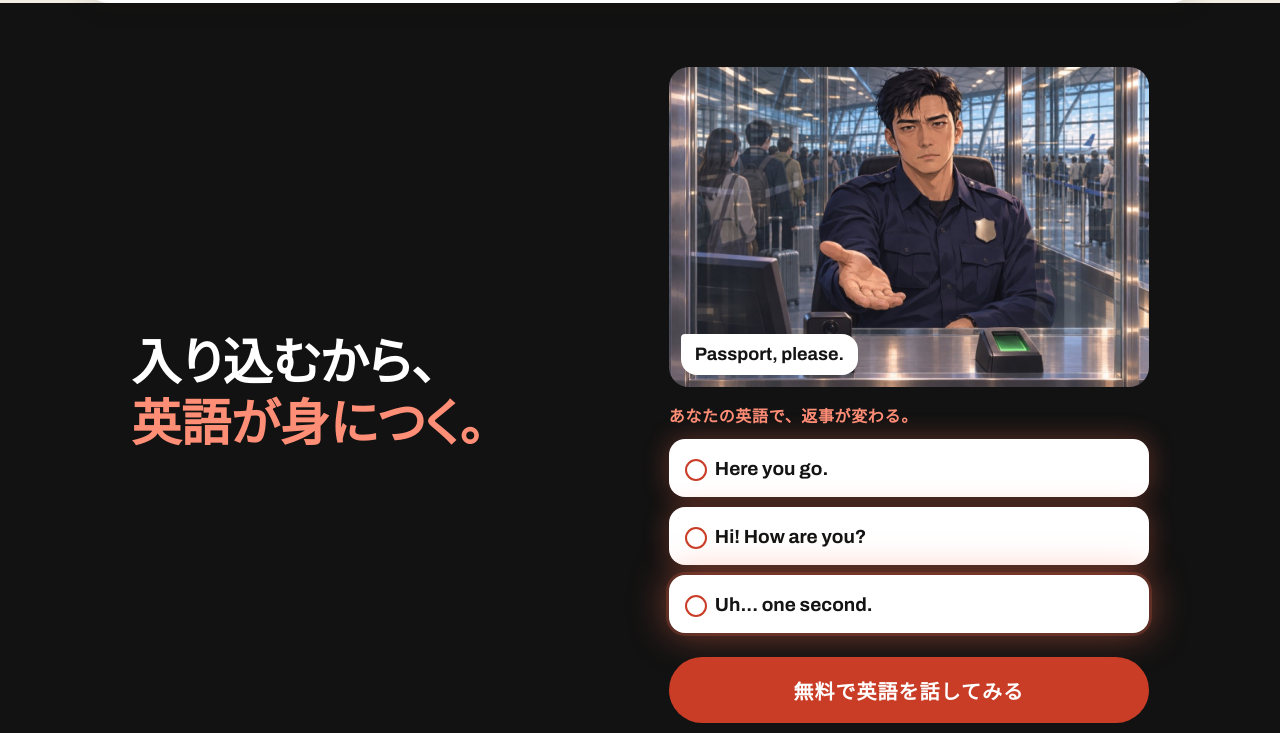
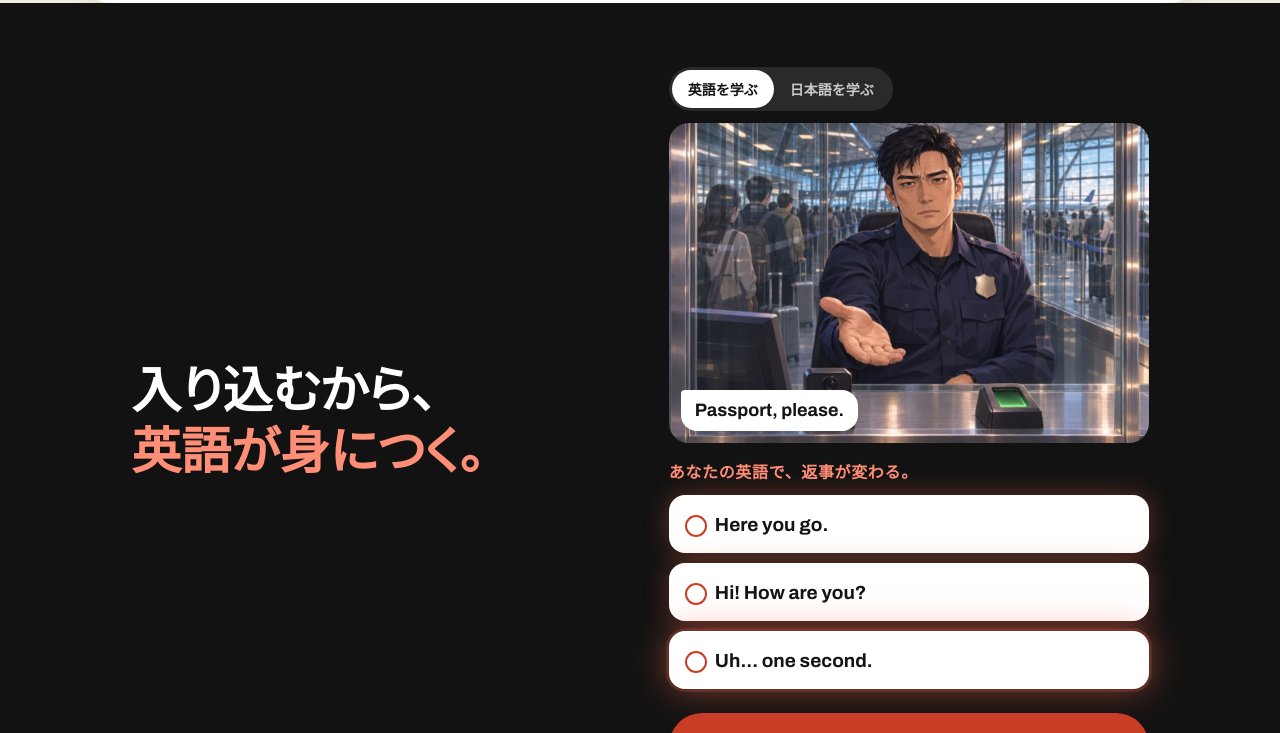
Before and after one commit to NTPoker/aun-site, a plain HTML site: page ja/index.html in a window 1280 px wide. Shown: the part 67-800 px from the top of the page. Drawn offline with Linux system fonts and the light colour scheme; a web font is replaced by a local one.

Commit message:
冒頭に「英語を学ぶ／日本語を学ぶ」（NT 11/22「勉強できるのは英語と日本語」「母国語は実装を見て」）：英語＝入国審査・本音は日本語、日本語＝寿司屋・本音は英語。見出し・ボタン・行き先（sushi は ?hl=en）も切り替わる。Codex 48
Co-Authored-By: Claude Opus 5.5 <noreply@anthropic.com>

```diff
--- a/ja/index.html
+++ b/ja/index.html
@@ -60,7 +60,12 @@ gtag('js',new Date());gtag('config','G-T49S0CQFE1');
 .hp-m.me{justify-content:flex-end}
 .hp-m p{margin:0;max-width:86%;border-radius:4px 16px 16px 16px;padding:9px 14px;background:#fff;color:#141414;font-family:'Archivo',var(--sans);font-size:17px;font-weight:600;line-height:1.35}
 .hp-m.me p{background:var(--red);color:#fff;border-radius:16px 4px 16px 16px}
-.hp-m b{flex:none;width:34px;height:34px;border-radius:50%;background:url(/img/learn/officer_park.jpg) 50% 20%/cover}
+.hp-m b{flex:none;width:34px;height:34px;border-radius:50%;background:var(--who,url(/img/learn/officer_park.jpg)) 50% 20%/cover}
+/* 学ぶ言葉の切り替え（NT 11/22「勉強できるのは英語と日本語」「母国語は実装を見て」）：英語＝入国審査・本音は日本語、日本語＝寿司屋・本音は英語 */
+.hp-lang{align-self:flex-start;display:flex;padding:3px;border-radius:999px;background:rgba(255,255,255,.1)}
+.hp-lang button{min-height:38px;border:0;border-radius:999px;background:none;color:rgba(255,255,255,.75);padding:0 16px;font:inherit;font-size:14px;font-weight:800;cursor:pointer}
+.hp-lang button[aria-pressed=true]{background:#fff;color:#141414}
+.hp-lang button:focus-visible{outline:3px solid #FF8E77;outline-offset:2px}
 .hp-t{margin:-4px 0 0 42px;font-size:14px;line-height:1.5;color:rgba(255,255,255,.6);animation:hpIn .4s both}
 .hp-redo{align-self:flex-end;flex:none;width:40px;height:40px;border:0;border-radius:50%;background:rgba(255,255,255,.14);color:#fff;display:flex;align-items:center;justify-content:center;cursor:pointer}
 .hp-redo[hidden]{display:none}.hp-redo svg{width:20px;height:20px}
@@ -134,9 +139,10 @@ gtag('js',new Date());gtag('config','G-T49S0CQFE1');
 <main>
 <section class="hp" aria-label="物語の見本">
 <div class="hp-in">
-<h1 class="hp-h"><span class="nw">入り込むから、</span><br><span class="nw"><em>英語が身につく。</em></span></h1>
-<div class="hp-play">
-<figure class="hp-scene"><img src="/img/learn/scene_border.jpg" alt="入国審査のブース。審査官が手を出している"><figcaption><p lang="en">Passport, please.</p></figcaption></figure>
+<h1 class="hp-h"><span class="nw">入り込むから、</span><br><span class="nw"><em id="hp-goal">英語が身につく。</em></span></h1>
+<div class="hp-play" id="hp-play">
+<div class="hp-lang" role="group" aria-label="学ぶ言葉"><button type="button" aria-pressed="true" data-l="en">英語を学ぶ</button><button type="button" aria-pressed="false" data-l="ja">日本語を学ぶ</button></div>
+<figure class="hp-scene"><img id="hp-img" src="/img/learn/scene_border.jpg" alt="入国審査のブース。審査官が手を出している"><figcaption><p id="hp-line" lang="en">Passport, please.</p></figcaption></figure>
 <button type="button" class="hp-redo" id="hp-redo" aria-label="もう一度" hidden><svg viewBox="0 0 24 24" aria-hidden="true"><path d="M12 5V2L7 6l5 4V7a5 5 0 1 1-5 5H5a7 7 0 1 0 7-7z" fill="currentColor"/></svg></button>
 <p class="hp-q" id="hp-q">あなたの英語で、返事が変わる。</p>
 <div class="hp-area" id="hp-area" tabindex="-1"></div><p class="hp-sr" id="hp-sr" aria-live="polite"></p>
@@ -225,25 +231,38 @@ if(h.classList.contains("s-intro-on")){var mo=new MutationObserver(function(){if
 })();
 </script>
 <script>
-// 冒頭の物語の見本：入国審査の一言に、3つの答えから返す。答えで、審査官の返事と本音が変わる（NT 11/22「8割削る」「押したくなる」）。
-// 「無料で英語を話してみる」は、この物語（border）の第1話へ直接。ゲストもログインなしで遊べる。
+// 冒頭の物語の見本：学ぶ言葉（英語・日本語）を切り替え、絵の一言に3つの答えから返す。英語は入国審査（本音は日本語）、日本語は寿司屋（本音は英語。いま開いている母語は日本語と英語）。答えで、審査官の返事と本音が変わる（NT 11/22「8割削る」「押したくなる」）。
+// ボタンは、見ている物語（border／sushi）の第1話へ直接。日本語は ?hl=en で英語の画面に。ゲストもログインなしで遊べる。
 (function(){
-var CH=[{en:"Here you go.",re:"Thanks. What brings you to the US?",th:"落ち着いてる。目的を聞こう。"},
- {en:"Hi! How are you?",re:"Fine. Passport, please.",th:"あいさつはいい。パスポートを。"},
- {en:"Uh... one second.",re:"Take your time.",th:"緊張してるな。急がせないでおこう。"}];
+var L={en:{goal:"英語が身につく。",q:"あなたの英語で、返事が変わる。",cta:"無料で英語を話してみる",story:"border",href:"https://app.aunjapanese.com/story/#/play/border/0",
+  img:"/img/learn/scene_border.jpg",alt:"入国審査のブース。審査官が手を出している",line:"Passport, please.",who:"審査官",face:"/img/learn/officer_park.jpg",say:"en",think:"ja",
+  ch:[{say:"Here you go.",re:"Thanks. What brings you to the US?",th:"落ち着いてる。目的を聞こう。"},
+   {say:"Hi! How are you?",re:"Fine. Passport, please.",th:"あいさつはいい。パスポートを。"},
+   {say:"Uh... one second.",re:"Take your time.",th:"緊張してるな。急がせないでおこう。"}]},
+ ja:{goal:"日本語が身につく。",q:"あなたの日本語で、返事が変わる。",cta:"無料で日本語を話してみる",story:"sushi",href:"https://app.aunjapanese.com/story/?hl=en#/play/sushi/0",
+  img:"/img/learn/scene_sushi.jpg",alt:"寿司屋のカウンター。職人がほほえんでいる",line:"何を握りますか？",who:"早川",face:"/img/learn/hayakawa.jpg",say:"ja",think:"en",
+  ch:[{say:"サーモンでお願いします。",re:"サーモンですね。では、一緒に握りましょう。",th:"Salmon. Almost everyone from abroad starts there."},
+   {say:"まぐろ、ありますか？",re:"ありますよ。今日のまぐろは、いいですよ。",th:"Good eye. The tuna is the best thing today."},
+   {say:"えっと……もう一度、お願いします。",re:"はい。何を、握りますか？",th:"Too fast. I'll slow down."}]}};
+var cur=L.en,CH=cur.ch;
 var area=document.getElementById("hp-area");if(!area)return;
-var sr=document.getElementById("hp-sr"),q=document.getElementById("hp-q"),redo=document.getElementById("hp-redo"),cta=document.getElementById("hp-cta");
+var sr=document.getElementById("hp-sr"),play=document.getElementById("hp-play"),img=document.getElementById("hp-img"),line=document.getElementById("hp-line"),goal=document.getElementById("hp-goal"),q=document.getElementById("hp-q"),redo=document.getElementById("hp-redo"),cta=document.getElementById("hp-cta");
 var still=matchMedia("(prefers-reduced-motion: reduce)").matches,run=0,timers=[];
 function wait(ms){return new Promise(function(ok){timers.push(setTimeout(ok,still?0:ms))})}
 function esc(t){return t.replace(/[&<>"]/g,function(c){return{"&":"&amp;","<":"&lt;",">":"&gt;",'"':"&quot;"}[c]})}
 function el(cls,html){var d=document.createElement("div");d.className=cls;d.innerHTML=html;area.appendChild(d);return d}
 function start(){run++;timers.forEach(clearTimeout);timers=[];area.innerHTML="";sr.textContent="";q.hidden=false;redo.hidden=true;document.querySelector(".hp-play").appendChild(redo);cta.classList.remove("go");
- CH.forEach(function(c,i){var b=document.createElement("button");b.type="button";b.className="hp-ch";b.lang="en";b.textContent=c.en;b.addEventListener("click",function(e){pick(i,e.detail===0)});area.appendChild(b)})}
-function pick(i,kb){var id=run,c=CH[i];if(window.gtag)gtag("event","hero_play",{story:"border",choice:i});
- area.innerHTML="";q.hidden=true;if(kb)area.focus({preventScroll:true});el("hp-m me",'<p lang="en">'+esc(c.en)+'</p>');
+ CH.forEach(function(c,i){var b=document.createElement("button");b.type="button";b.className="hp-ch";b.lang=cur.say;b.textContent=c.say;b.addEventListener("click",function(e){pick(i,e.detail===0)});area.appendChild(b)})}
+function pick(i,kb){var id=run,c=CH[i];if(window.gtag)gtag("event","hero_play",{story:cur.story,choice:i});
+ area.innerHTML="";q.hidden=true;if(kb)area.focus({preventScroll:true});el("hp-m me",'<p lang="'+cur.say+'">'+esc(c.say)+'</p>');
  var d=el("hp-m",'<b aria-hidden="true"></b><p>・・・</p>');
- wait(800).then(function(){if(id!==run)return;var p=d.querySelector("p");p.textContent=c.re;p.lang="en";return wait(700)})
-  .then(function(){if(id!==run)return;el("hp-t","（"+esc(c.th)+"）");sr.innerHTML='審査官「<span lang="en">'+esc(c.re)+'</span>」　本音：'+esc(c.th);area.appendChild(redo);redo.hidden=false;cta.classList.add("go")})}
+ wait(800).then(function(){if(id!==run)return;var p=d.querySelector("p");p.textContent=c.re;p.lang=cur.say;return wait(700)})
+  .then(function(){if(id!==run)return;var t=el("hp-t",cur.think==="ja"?"（"+esc(c.th)+"）":"("+esc(c.th)+")");t.lang=cur.think;sr.innerHTML=cur.who+'「<span lang="'+cur.say+'">'+esc(c.re)+'</span>」　本音：<span lang="'+cur.think+'">'+esc(c.th)+'</span>';area.appendChild(redo);redo.hidden=false;cta.classList.add("go")})}
+function lang(k){cur=L[k];CH=cur.ch;goal.textContent=cur.goal;q.textContent=cur.q;img.src=cur.img;img.alt=cur.alt;line.textContent=cur.line;line.lang=cur.say;
+ play.style.setProperty("--who","url("+cur.face+")");cta.textContent=cur.cta;cta.href=cur.href;cta.setAttribute("data-story",cur.story);
+ play.querySelectorAll(".hp-lang button").forEach(function(b){b.setAttribute("aria-pressed",b.getAttribute("data-l")===k?"true":"false")});start()}
+play.querySelectorAll(".hp-lang button").forEach(function(b){b.addEventListener("click",function(){var k=b.getAttribute("data-l");if(L[k]===cur)return;if(window.gtag)gtag("event","hero_lang",{lang:k});lang(k)})});
+new Image().src=L.ja.img;
 redo.addEventListener("click",function(){start();var b=area.querySelector("button");if(b)b.focus({preventScroll:true})});
 start();
 })();
```
Also changed, not shown: img/learn/hayakawa.jpg (added), img/learn/scene_sushi.jpg (added).
